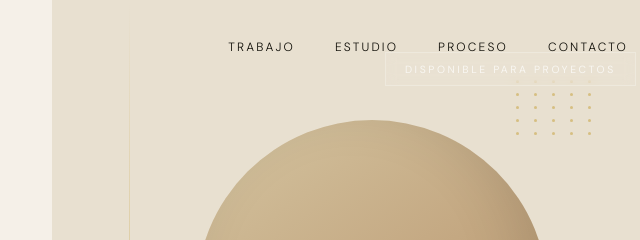
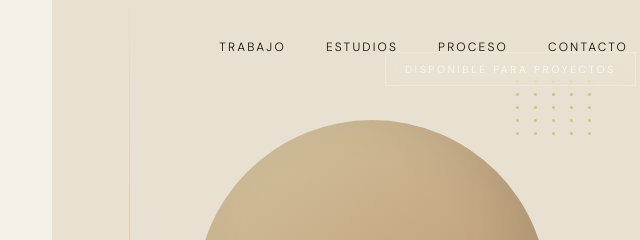
Before and after one commit to Adrialison/landing, a website: page index.html in a window 1280 px wide. Shown: the top 240 px of the page, 588-1228 px from the left. Drawn offline with nearby package versions, Linux system fonts and the light colour scheme.

Commit message:
"trigger pipeline"

```diff
--- a/index.html
+++ b/index.html
@@ -19,7 +19,7 @@
       <div class="logo">Horizon</div>
       <ul class="nav-links">
         <li><a href="#">Trabajo</a></li>
-        <li><a href="#">Estudio</a></li>
+        <li><a href="#">Estudios</a></li>
         <li><a href="#">Proceso</a></li>
         <li><a href="#">Contacto</a></li>
       </ul>
```
